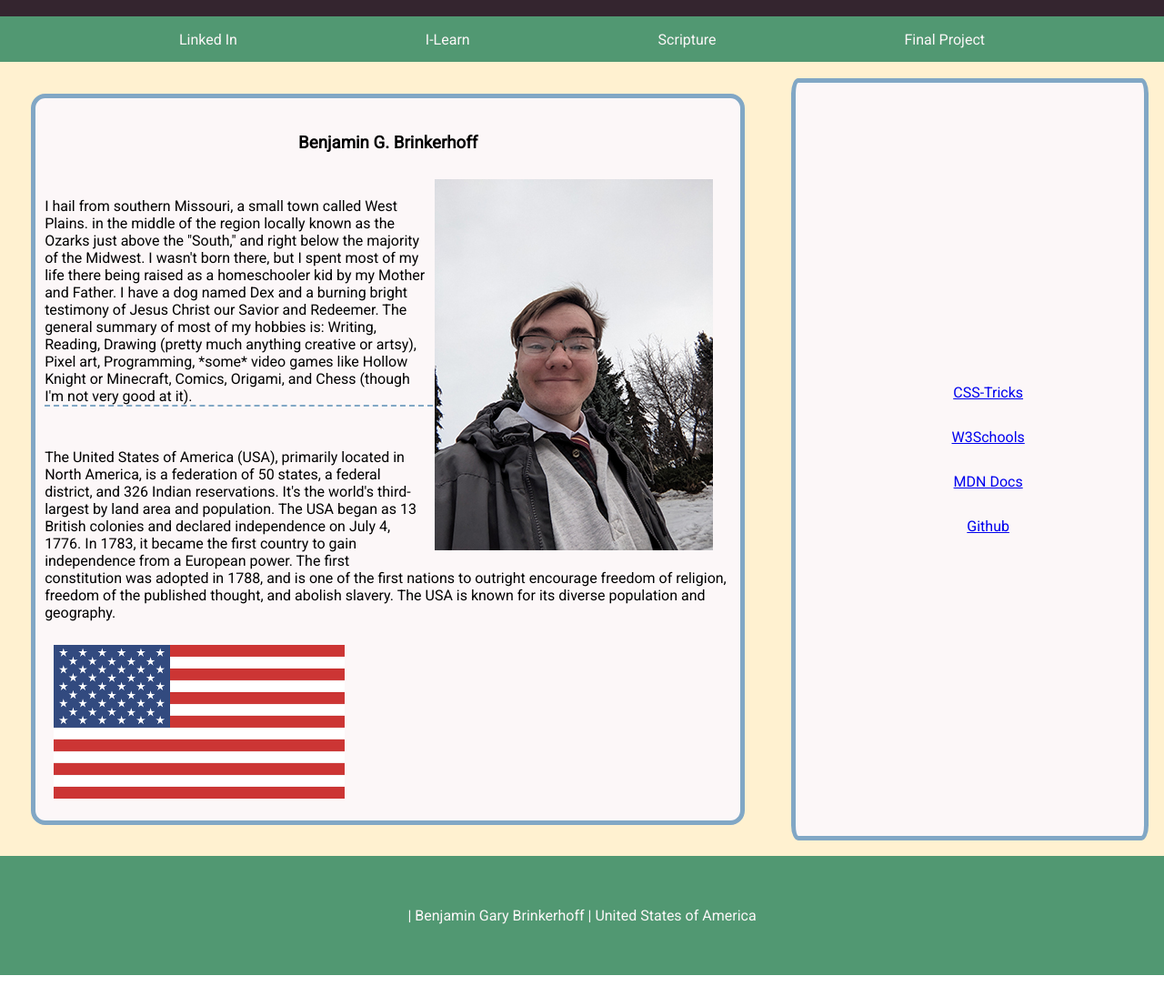
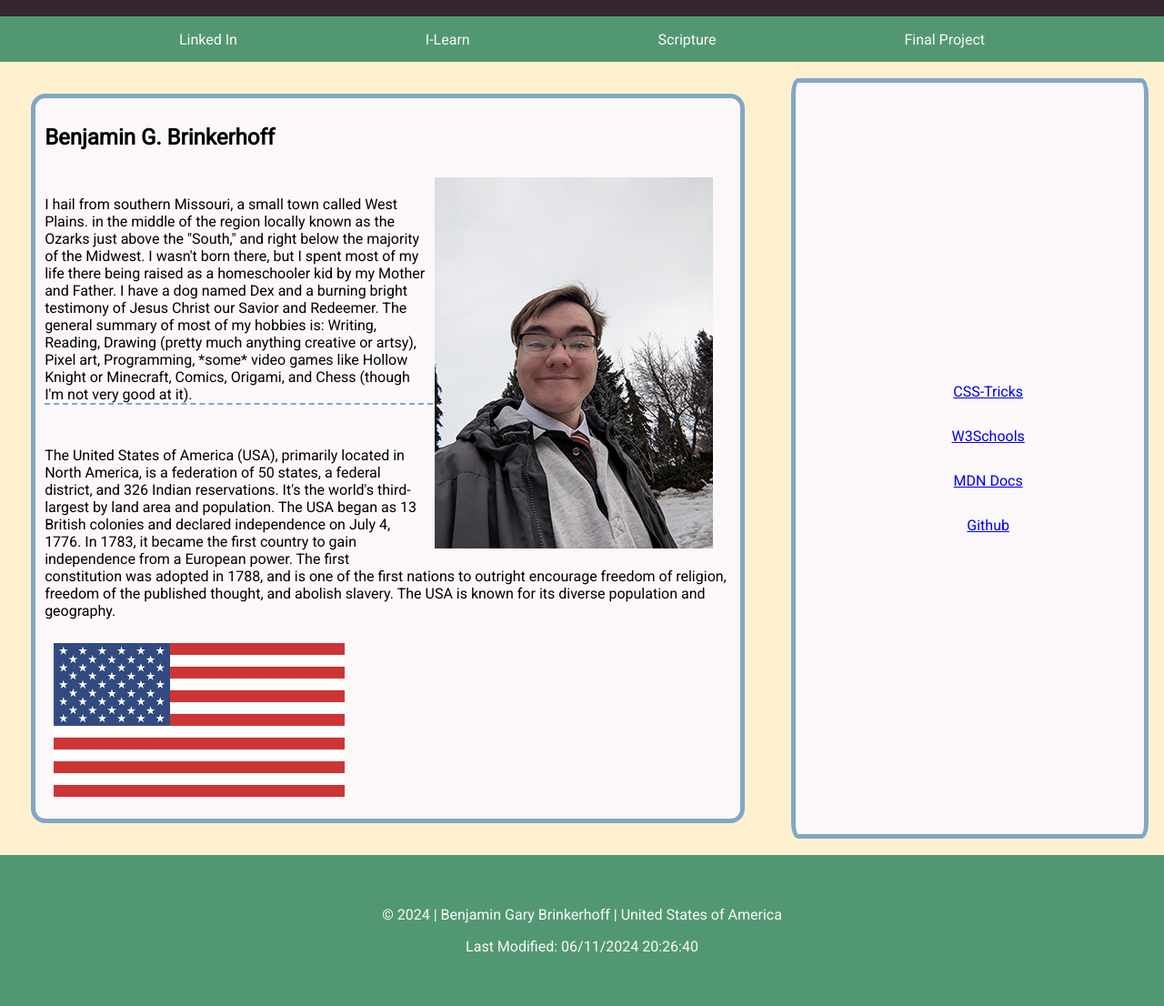
Before and after one commit to scoolywooly/wdd131, a plain HTML site: page index.html in a window 1280 px wide. Shown: the part 61-1167 px from the top of the page at 91% size. Before the commit the page ends 1133 px from the top, so only its background shows below. Drawn offline with Linux system fonts and the light colour scheme.

Commit message:
implemented getdates.js for the footer, and replaced h3 with h2

```diff
--- a/index.html
+++ b/index.html
@@ -9,6 +9,7 @@
         content="WDD 131 - Dynamic Web Fundamentals is the Brigham Young University - Idaho's course for intermediate Web Development. This website is Benjamin Brinkerhoff's homepage for everything he did while taking this course. Currently it contains some placeholder content for week01.">
     <link rel="stylesheet" href="styles/base.css">
     <title>WDD 131 - Dynamic Web Fundamentals - Benjamin Brinkerhoff</title>
+    <script src="scripts/getdates.js"></script>
 </head>
 
 <body>
@@ -30,27 +31,33 @@
         <section class="card" id="main-content">
             <!--This is where I put a paragraph tag, and describe myself.-->
 
-            <h3>Benjamin G. Brinkerhoff</h3>
-            <img src="images/winter-selfie.jpg" alt="Young man in a white sunday sweater smiling with a winter backdrop"
-                id="picture-me">
+            <h2>Benjamin G. Brinkerhoff</h3>
+                <img src="images/winter-selfie.jpg"
+                    alt="Young man in a white sunday sweater smiling with a winter backdrop" id="picture-me">
                 <p id="personal-description">
 
                     I hail from southern Missouri, a small town called West Plains. in the middle of the region locally
                     known as the Ozarks just above the "South," and right below the majority of the Midwest.
-                I wasn't born there, but I spent most of my life there being raised as a homeschooler kid by my Mother
+                    I wasn't born there, but I spent most of my life there being raised as a homeschooler kid by my
+                    Mother
                     and Father. I have a dog named Dex and a burning bright testimony of Jesus Christ our Savior and
                     Redeemer.
-                The general summary of most of my hobbies is: Writing, Reading, Drawing (pretty much anything creative
-                or artsy), Pixel art, Programming, *some* video games like Hollow Knight or Minecraft, Comics, Origami,
+                    The general summary of most of my hobbies is: Writing, Reading, Drawing (pretty much anything
+                    creative
+                    or artsy), Pixel art, Programming, *some* video games like Hollow Knight or Minecraft, Comics,
+                    Origami,
                     and Chess (though I'm not very good at it).
 
                 </p>
 
                 <p id="nationality-description">
-                The United States of America (USA), primarily located in North America, is a federation of 50 states, a
+                    The United States of America (USA), primarily located in North America, is a federation of 50
+                    states, a
                     federal district, and 326 Indian reservations. It's the world's third-largest by land area and
-                population. The USA began as 13 British colonies and declared independence on July 4, 1776. In 1783, it
-                became the first country to gain independence from a European power. The first constitution was adopted
+                    population. The USA began as 13 British colonies and declared independence on July 4, 1776. In 1783,
+                    it
+                    became the first country to gain independence from a European power. The first constitution was
+                    adopted
                     in 1788, and is one of the first nations to outright encourage freedom of religion, freedom of the
                     published thought, and abolish slavery. The USA is known for its diverse population and geography.
 
--- /dev/null
+++ b/scripts/getdates.js
@@ -0,0 +1,15 @@
+
+// load this code right after the HTML is finished parsing.
+document.addEventListener("DOMContentLoaded", function () {
+
+    // get the full year and replace the html id "currentyear" with the actual year.
+
+    let d = new Date();
+    let year = d.getFullYear();
+
+    let yearString = year.toString();
+    let copyrightYear = "© " + yearString + " ";
+
+    document.getElementById("currentyear").innerHTML = copyrightYear;
+    document.getElementById("lastModified").innerHTML = "Last Modified: " + document.lastModified;
+});
```
Lines whose indentation alone changed are shown as unchanged.
